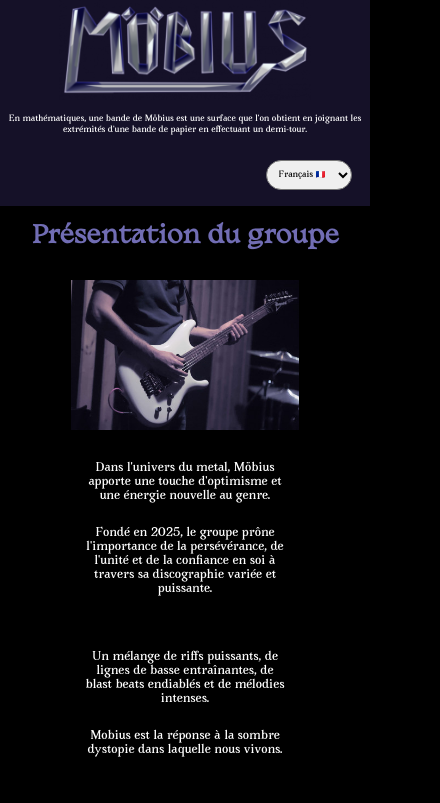
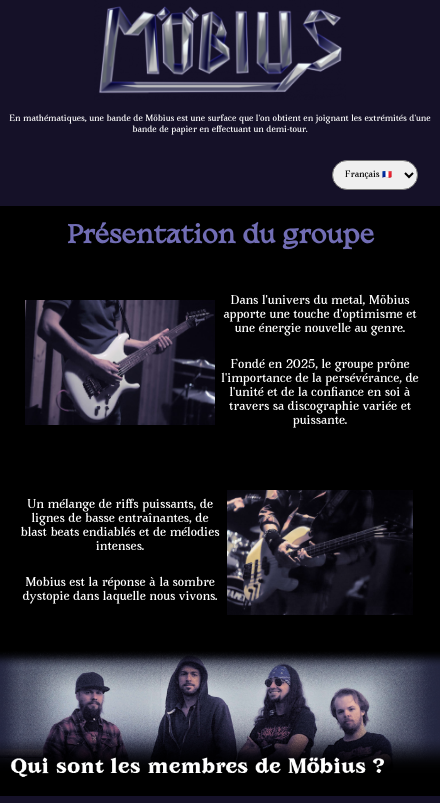
Before and after one commit to AlexanderMinusAnder/mobius, a React (Vite) app: page / in a window 390 px wide. Shown: the top 803 px of the page, 440 px wide, since content can reach past the window. Built offline with nearby package versions, Linux system fonts and the light colour scheme.

Commit message:
responsive home page

```diff
--- a/src/components/Footer.css
+++ b/src/components/Footer.css
@@ -42,7 +42,7 @@
 @media screen and (max-width: 480px) {
   .footer {
     height: 100px;
-    width: 370px;
+    width: 440px;
     padding: 0;
   }
 
--- a/src/components/Navbar.css
+++ b/src/components/Navbar.css
@@ -32,7 +32,7 @@
 
 @media screen and (max-width: 480px) {
     .navbar {
-        width: 370px;
+        width: 440px;
         text-align: center;
     }
 
--- a/src/pages/Home.css
+++ b/src/pages/Home.css
@@ -78,7 +78,7 @@ audio::-webkit-media-controls-panel {
     .info {
         padding: 0;
         margin: 0;
-        width: 370px;
+        width: 440px;
     }
 
     .music {
@@ -88,9 +88,9 @@ audio::-webkit-media-controls-panel {
     .info__article {
         padding: 0;
         margin: 0;
-        height: 350px;
+        height: 190px;
         display: flex;
-        flex-direction: column;
+        flex-direction: row;
     }
 
     .info__article--category {
@@ -103,7 +103,7 @@ audio::-webkit-media-controls-panel {
 
     .info__article--category img {
         width: auto;
-        height: 150px;
+        height: 125px;
     }
 
     .info__article--category p {
@@ -111,6 +111,6 @@ audio::-webkit-media-controls-panel {
     }
 
     .info__group--image {
-        width: 370px;
+        width: 440px;
     }
 }
```
